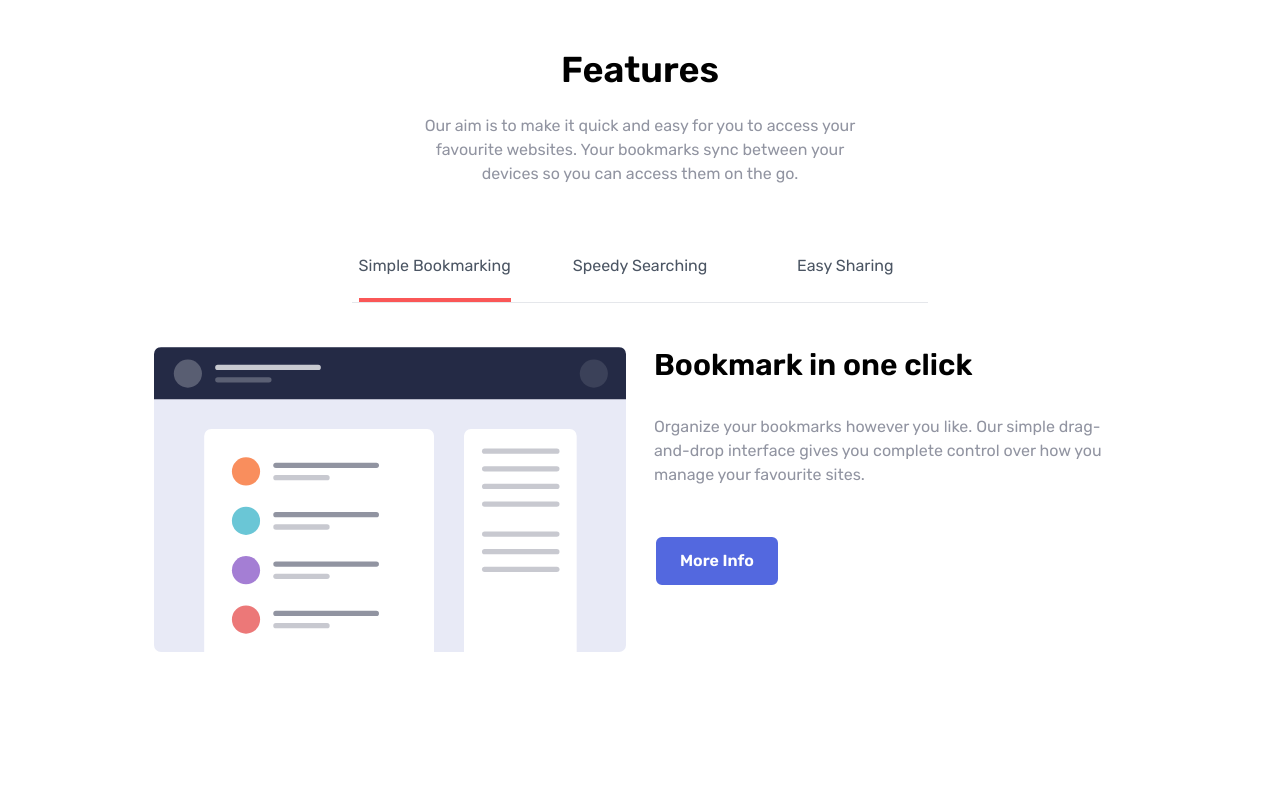
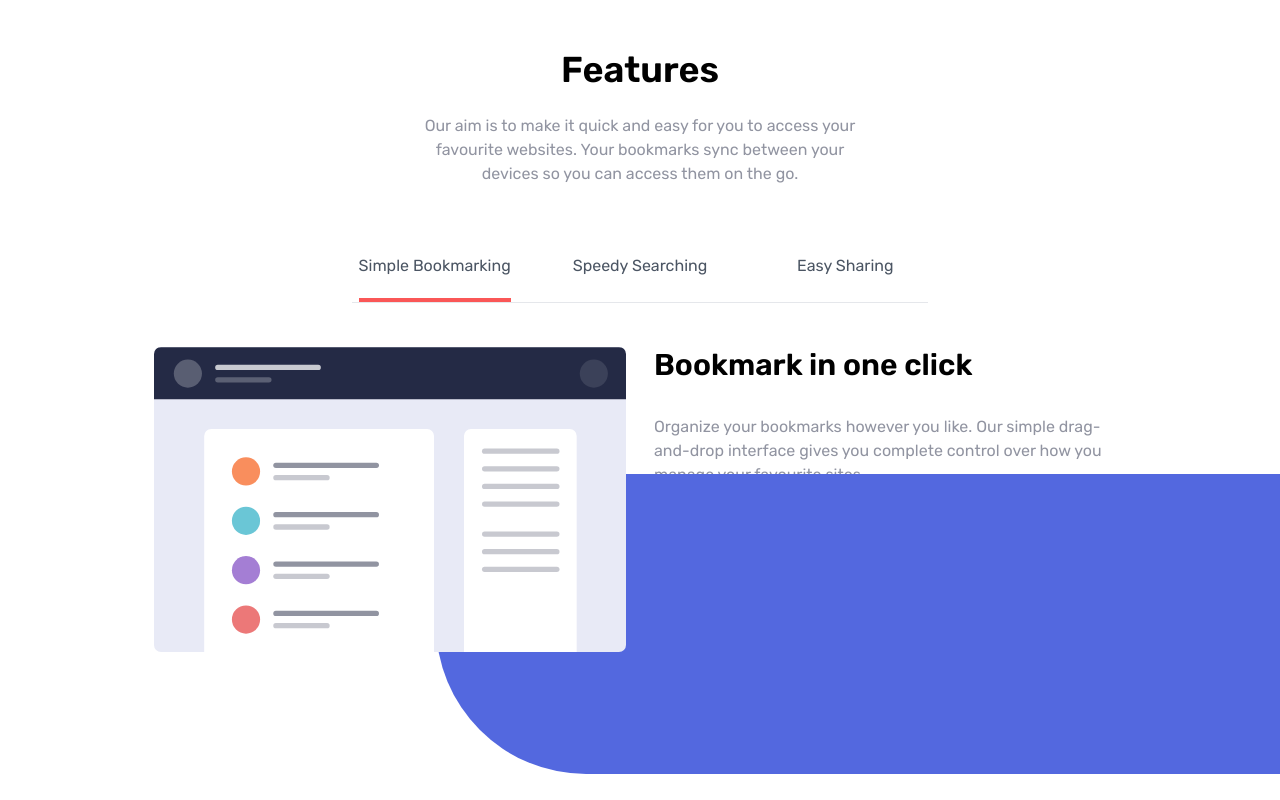
Before and after one commit to darkcohiba/bookmark-manager, a website built with webpack: page dist/index.html in a window 1280 px wide. Shown: the part 714-1514 px from the top of the page. Built offline with nearby package versions, Linux system fonts and the light colour scheme.

Commit message:
chapter: Tabs & Panel Layout

```diff
--- a/src/style.css
+++ b/src/style.css
@@ -9,4 +9,11 @@
         left: 30%;
         @apply absolute rounded-l-full top-52 bg-softBlue;
     }
+
+    .bg-tabs{
+        width: 2000px;
+        height: 300px;
+        left: 30%;
+        @apply absolute rounded-l-full top-60 bg-softBlue;
+    }
 }
```
